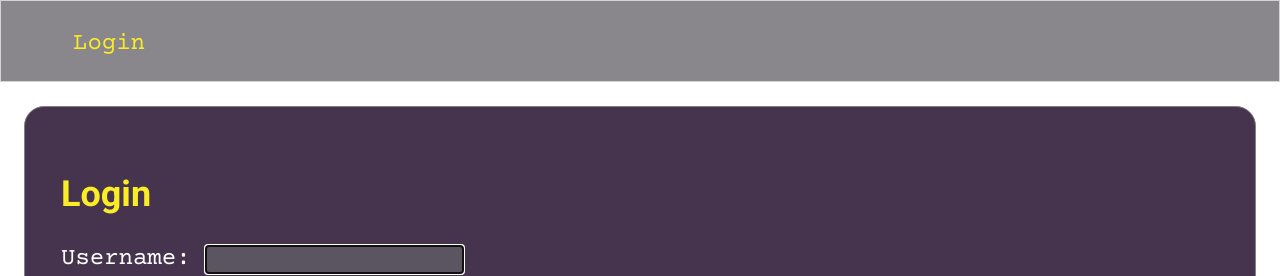
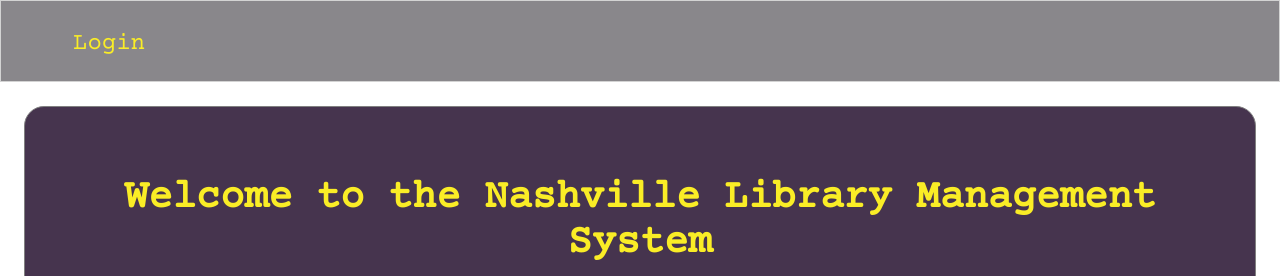
Before and after one commit to laurenriddle/Nashville-Library-Application-Python, a Django app: page /accounts/login/ in a window 1280 px wide. Shown: the top 276 px of the page. Run offline with Django 3.2, Linux system fonts and the light colour scheme; parts of the project's set-up code (start-up, migrations or seed data) failed here and were passed over.

Commit message:
changed login page

```diff
--- a/libraryapp/static/styles/base.css
+++ b/libraryapp/static/styles/base.css
@@ -53,10 +53,14 @@ body {
     font-family: 'Courier Prime', monospace;
 }
 
-.login-title {
+.login-title, .welcome-message-login {
+    text-align: center;
     color:#FAED26;
-    font-family: 'Roboto', sans-serif;
+    /* font-family: 'Roboto', sans-serif; */
+    font-family: 'Courier Prime', monospace;
+
     font-weight: bolder;
+    font-size: 40px;
 }
 
 .login-button {
--- a/libraryapp/templates/registration/login.html
+++ b/libraryapp/templates/registration/login.html
@@ -3,6 +3,8 @@
 
 {% block css %}
     <link rel="stylesheet" href="{% static 'styles/base.css' %}" />
+    <link rel="stylesheet" href="{% static 'styles/libraries.css' %}" />
+
 {% endblock %}
  <nav id="logout-nav site-nav">
         <ol class="navList">
@@ -10,10 +12,14 @@
         </ol>
     </nav>
 <section class="login-form">
-<h2 class="login-title">Login</h2>
+    <h1 class="welcome-message-login">Welcome to the Nashville Library Management System</h1>
+        <span class="book-img-container">
+        <img src="https://www.goodfreephotos.com/albums/vector-images/old-book-vector-clipart.png" width="350"></img>
+{% comment %} <h2 class="login-title">Login</h2> {% endcomment %}
 <form method="post">
     {% csrf_token %}
     {{ form.as_p }}
     <button class="login-button" type="submit">Login</button>
+        </span>
 </form>
 </section>
```
Also changed, not shown: db.sqlite3.
